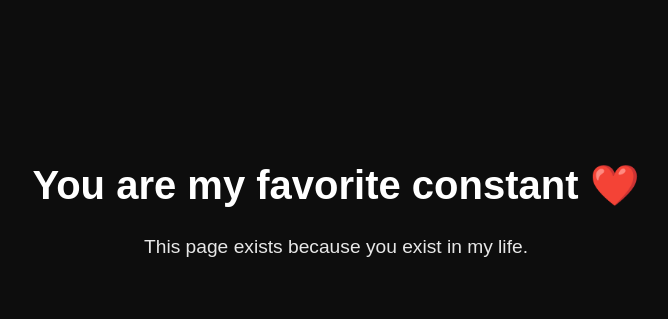
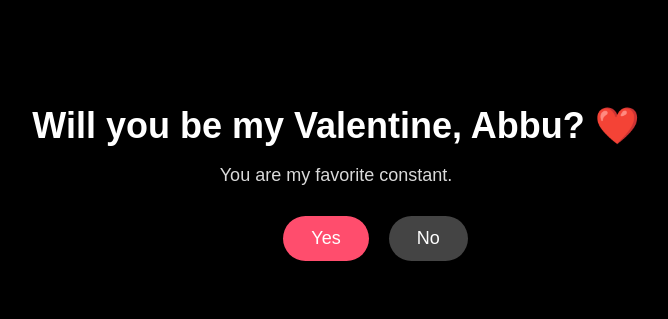
Before and after one commit to sjhaworkspace-rgb/valentine, a plain HTML site: page index.html in a window 1280 px wide. Shown: the part 202-521 px from the top of the page, without its empty margins (304-972 px from the left). Drawn offline with Linux system fonts and the light colour scheme.

Commit message:
Update index.html

```diff
--- a/index.html
+++ b/index.html
@@ -2,31 +2,116 @@
 <html lang="en">
 <head>
   <meta charset="UTF-8">
-  <title>For You</title>
+  <title>My Favorite Constant</title>
   <style>
     body {
-      background-color: #0d0d0d;
-      color: #ffffff;
+      margin: 0;
+      height: 100vh;
+      background: #000;
+      color: #fff;
       font-family: Arial, sans-serif;
       display: flex;
       justify-content: center;
       align-items: center;
-      height: 100vh;
       text-align: center;
     }
+
+    .container {
+      max-width: 700px;
+    }
+
     h1 {
-      font-size: 2.5rem;
+      font-size: 36px;
+      margin-bottom: 10px;
     }
+
     p {
-      font-size: 1.2rem;
-      opacity: 0.9;
+      font-size: 18px;
+      opacity: 0.85;
+    }
+
+    .buttons {
+      margin-top: 30px;
+      position: relative;
+      height: 100px;
+    }
+
+    button {
+      font-size: 18px;
+      padding: 12px 28px;
+      border: none;
+      border-radius: 30px;
+      cursor: pointer;
+    }
+
+    #yesBtn {
+      background: #ff4d6d;
+      color: white;
+      margin-right: 20px;
+    }
+
+    #noBtn {
+      background: #444;
+      color: white;
+      position: absolute;
+    }
+
+    #message {
+      display: none;
+      margin-top: 30px;
+      font-size: 20px;
+      line-height: 1.6;
     }
   </style>
 </head>
 <body>
-  <div>
-    <h1>You are my favorite constant ❤️</h1>
-    <p>This page exists because you exist in my life.</p>
+
+  <div class="container">
+    <h1>Will you be my Valentine, Abbu? ❤️</h1>
+    <p>You are my favorite constant.</p>
+
+    <div class="buttons">
+      <button id="yesBtn">Yes</button>
+      <button id="noBtn">No</button>
+    </div>
+
+    <div id="message">
+      <p>
+        I love you so much 💋💋
+        I really want to spend my whole life with you.
+        I want to grow old with you,
+        learn with you,
+        see the whole world with you,
+        and share every little thing with you.
+        I love you, babe ❤️
+      </p>
+    </div>
   </div>
+
+  <script>
+    const noBtn = document.getElementById("noBtn");
+    const yesBtn = document.getElementById("yesBtn");
+    const message = document.getElementById("message");
+
+    let attempts = 0;
+
+    noBtn.addEventListener("mouseover", () => {
+      attempts++;
+
+      const x = Math.random() * 300 - 150;
+      const y = Math.random() * 100 - 50;
+
+      noBtn.style.transform = `translate(${x}px, ${y}px)`;
+
+      if (attempts >= 3) {
+        alert("Why don’t you try clicking the Yes option? 😌❤️");
+      }
+    });
+
+    yesBtn.addEventListener("click", () => {
+      message.style.display = "block";
+    });
+  </script>
+
 </body>
 </html>
```
